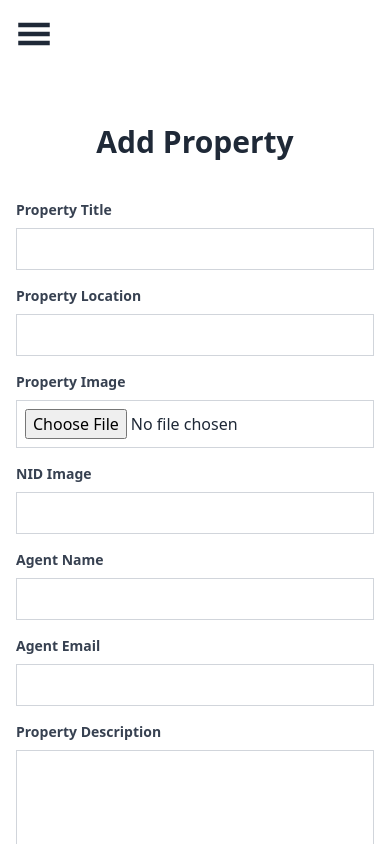
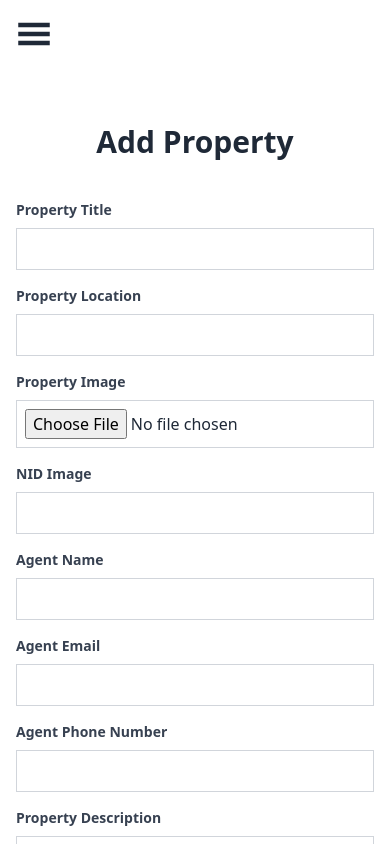
Before and after one commit to anfal11/real-estate-client, a React (Vite) app: page /dashboard/addProperty in a window 390 px wide. Shown: the top 844 px of the page. Built offline with nearby package versions, Linux system fonts and the light colour scheme; no server answers; sample sign-in values are in the browser's storage.

Commit message:
phone number field added

```diff
--- a/src/Components/AgentDashboard/AddProperty.jsx
+++ b/src/Components/AgentDashboard/AddProperty.jsx
@@ -128,6 +128,18 @@ const AddProperty = () => {
             readOnly
           />
         </div>
+        <div className="mb-4">
+          <label className="block text-gray-700 text-sm font-bold mb-2">
+            Agent Phone Number
+          </label>
+          <input
+            type="number"
+            name="number"
+            defaultValue={users[0]?.number}
+            className="border border-gray-300 p-2 w-full"
+            readOnly
+          />
+        </div>
 
         <div className="mb-4">
           <label className="block text-gray-700 text-sm font-bold mb-2">
--- a/src/Pages/Register.jsx
+++ b/src/Pages/Register.jsx
@@ -105,6 +105,17 @@ const Register = () => {
                   />
                 </div>
                 <div>
+                  <label className="block mb-2 text-sm font-medium text-gray-900">Your Phone Number</label>
+                  <input
+                    type="number"
+                    name="number"
+                    id="number"
+                    className="bg-gray-50 border border-gray-300 text-gray-900 sm:text-sm rounded-lg focus:ring-primary-600 focus:border-primary-600 block w-full p-2.5 "
+                    placeholder="01722928701"
+                    required
+                  />
+                </div>
+                <div>
                   <label className="block mb-2 text-sm font-medium text-gray-900">Password</label>
                   <input
                     type="password"
```
